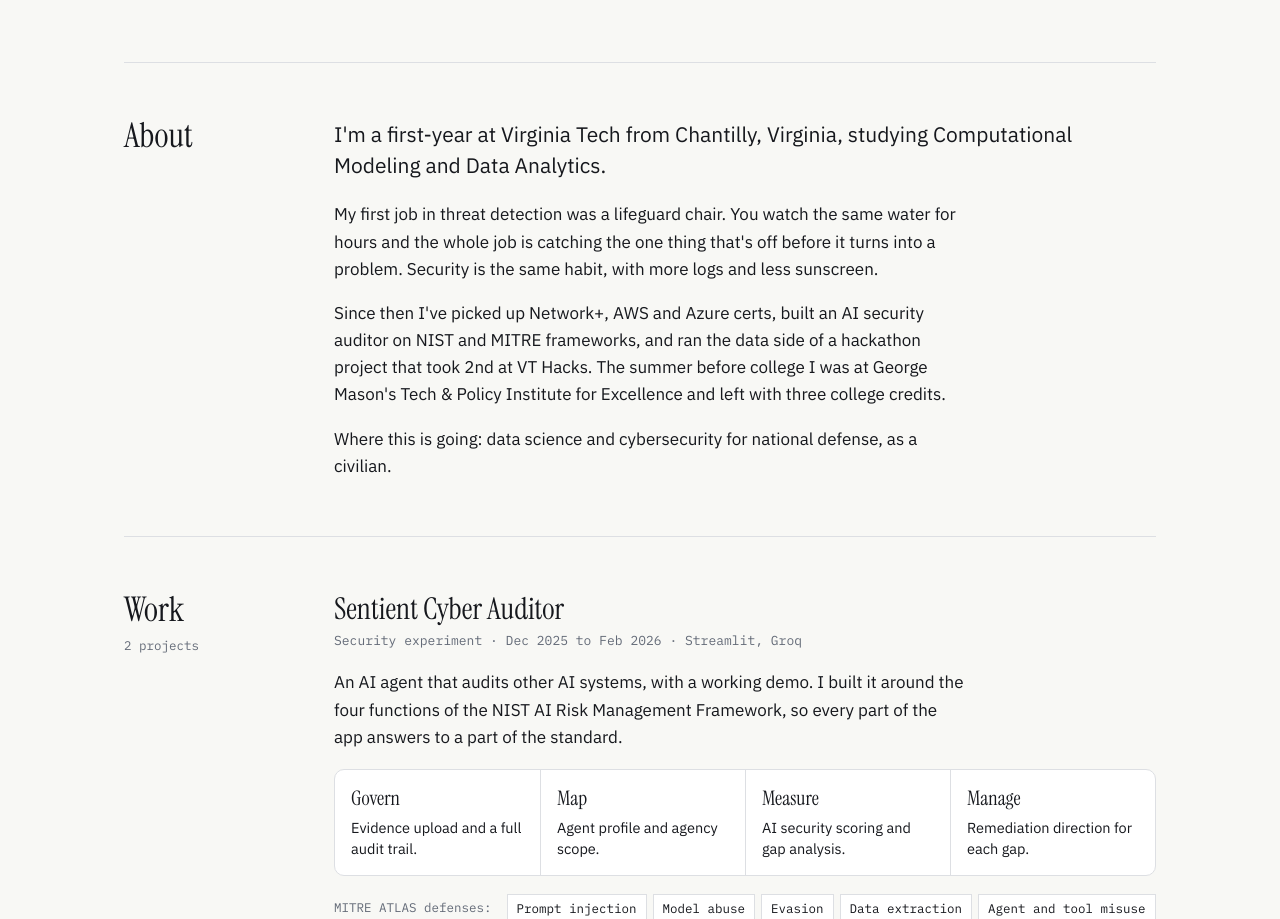
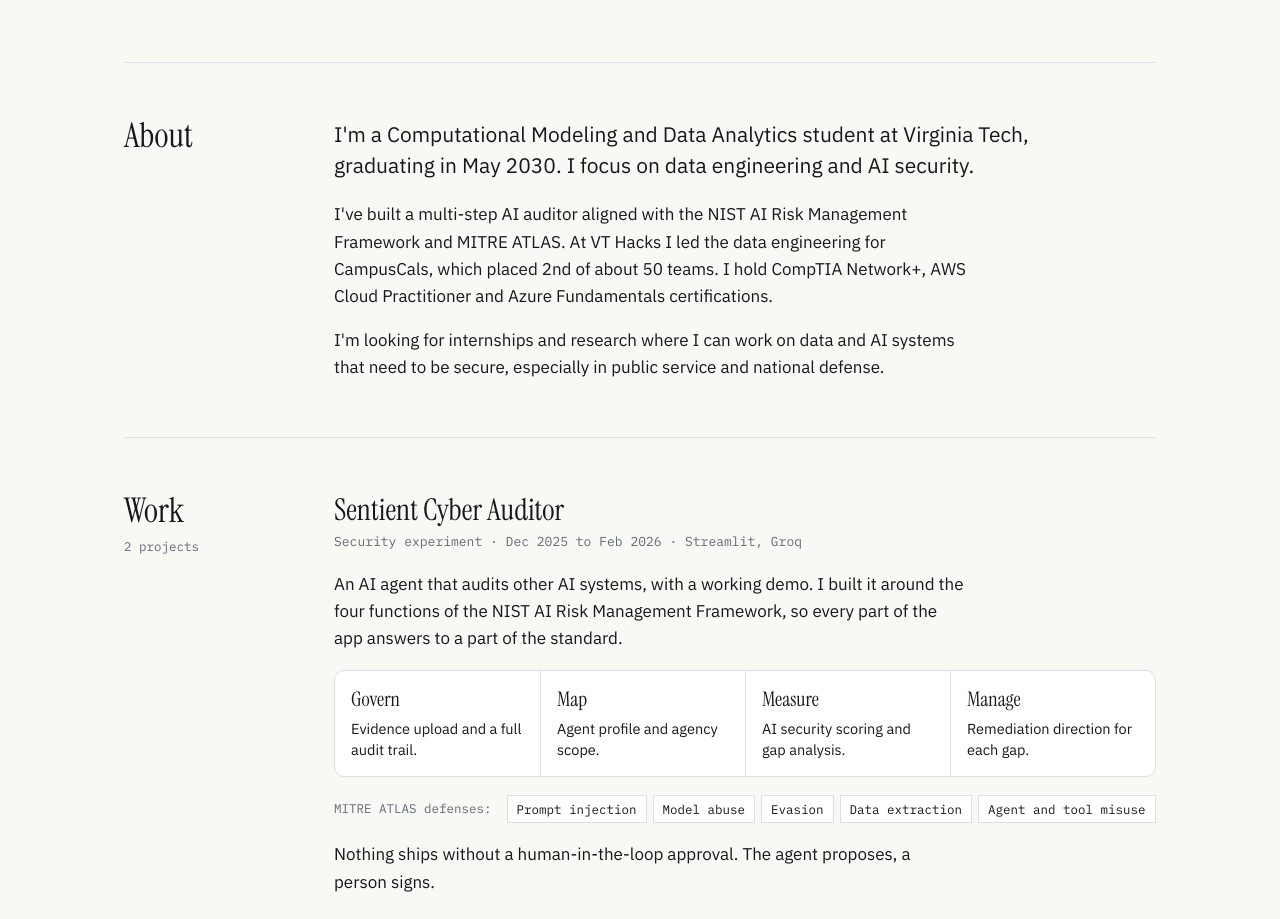
Before and after one commit to Jtech1256/jtech1256.github.io, a plain HTML site: page index.html in a window 1280 px wide. Shown: the part 900-1819 px from the top of the page. Drawn offline with Linux system fonts and the light colour scheme; a web font is replaced by a local one.

Commit message:
Rewrite About section
Co-Authored-By: Claude Opus 5.5 <noreply@anthropic.com>
Claude-Session: https://claude.ai/code/session_019LC9yVPTHRS2VW8XyFA8Bj

```diff
--- a/index.html
+++ b/index.html
@@ -348,10 +348,9 @@ img.photo { grid-area: photo; padding: 0; border: 0; margin: 0; width: 230px; he
     <section class="block" id="about">
       <div><h2>About</h2></div>
       <div class="prose">
-        <p class="lead">I'm a first-year at Virginia Tech from Chantilly, Virginia, studying Computational Modeling and Data Analytics.</p>
-        <p>My first job in threat detection was a lifeguard chair. You watch the same water for hours and the whole job is catching the one thing that's off before it turns into a problem. Security is the same habit, with more logs and less sunscreen.</p>
-        <p>Since then I've picked up Network+, AWS and Azure certs, built an AI security auditor on NIST and MITRE frameworks, and ran the data side of a hackathon project that took 2nd at VT Hacks. The summer before college I was at George Mason's Tech &amp; Policy Institute for Excellence and left with three college credits.</p>
-        <p>Where this is going: data science and cybersecurity for national defense, as a civilian.</p>
+        <p class="lead">I'm a Computational Modeling and Data Analytics student at Virginia Tech, graduating in May 2030. I focus on data engineering and AI security.</p>
+        <p>I've built a multi-step AI auditor aligned with the NIST AI Risk Management Framework and MITRE ATLAS. At VT Hacks I led the data engineering for CampusCals, which placed 2nd of about 50 teams. I hold CompTIA Network+, AWS Cloud Practitioner and Azure Fundamentals certifications.</p>
+        <p>I'm looking for internships and research where I can work on data and AI systems that need to be secure, especially in public service and national defense.</p>
       </div>
     </section>
 
```
